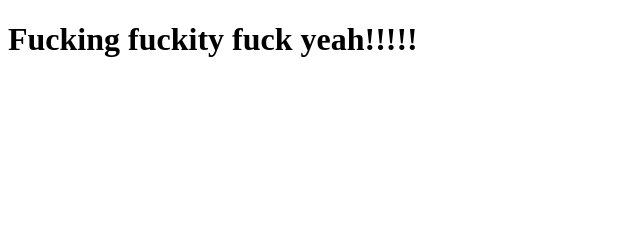
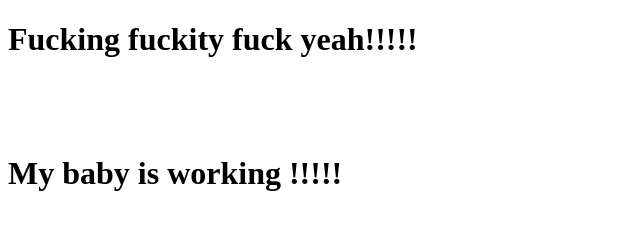
Before and after one commit to AGolumbovsky/auto-mate, a website: page public/index.html in a window 1280 px wide. Shown: the whole page, without its empty margins (0-640 px from the left). Drawn offline with Linux system fonts and the light colour scheme.

```diff
--- a/public/index.html
+++ b/public/index.html
@@ -10,5 +10,11 @@
 
   	<h1> Fucking fuckity fuck yeah!!!!!</h1>
 
+	<br>
+	<br>
+	<br>
+
+  	<h1> My baby is working !!!!!</h1>
+
   </body>
 </html>
```
Also changed, not shown: 1 other file.
